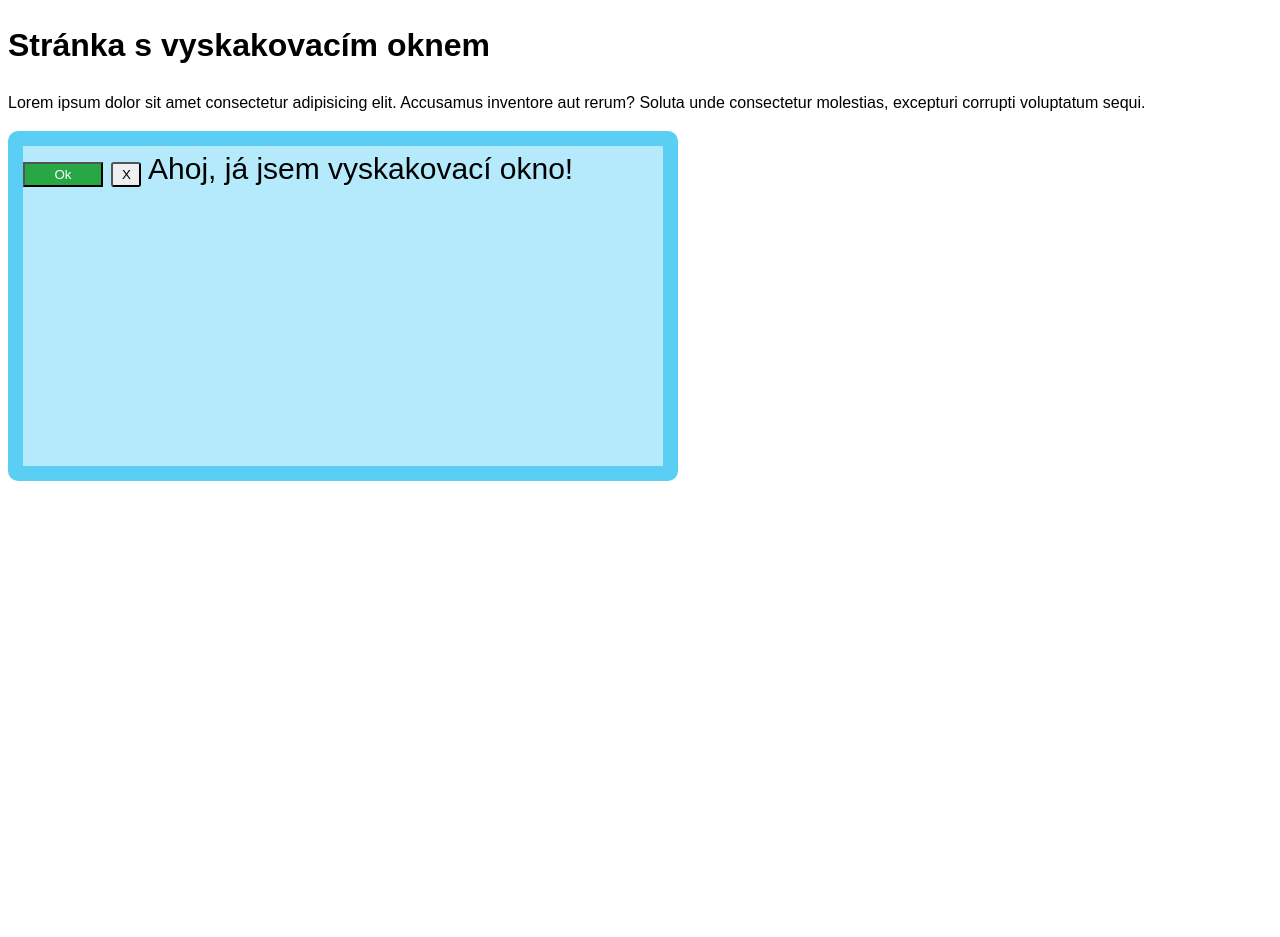
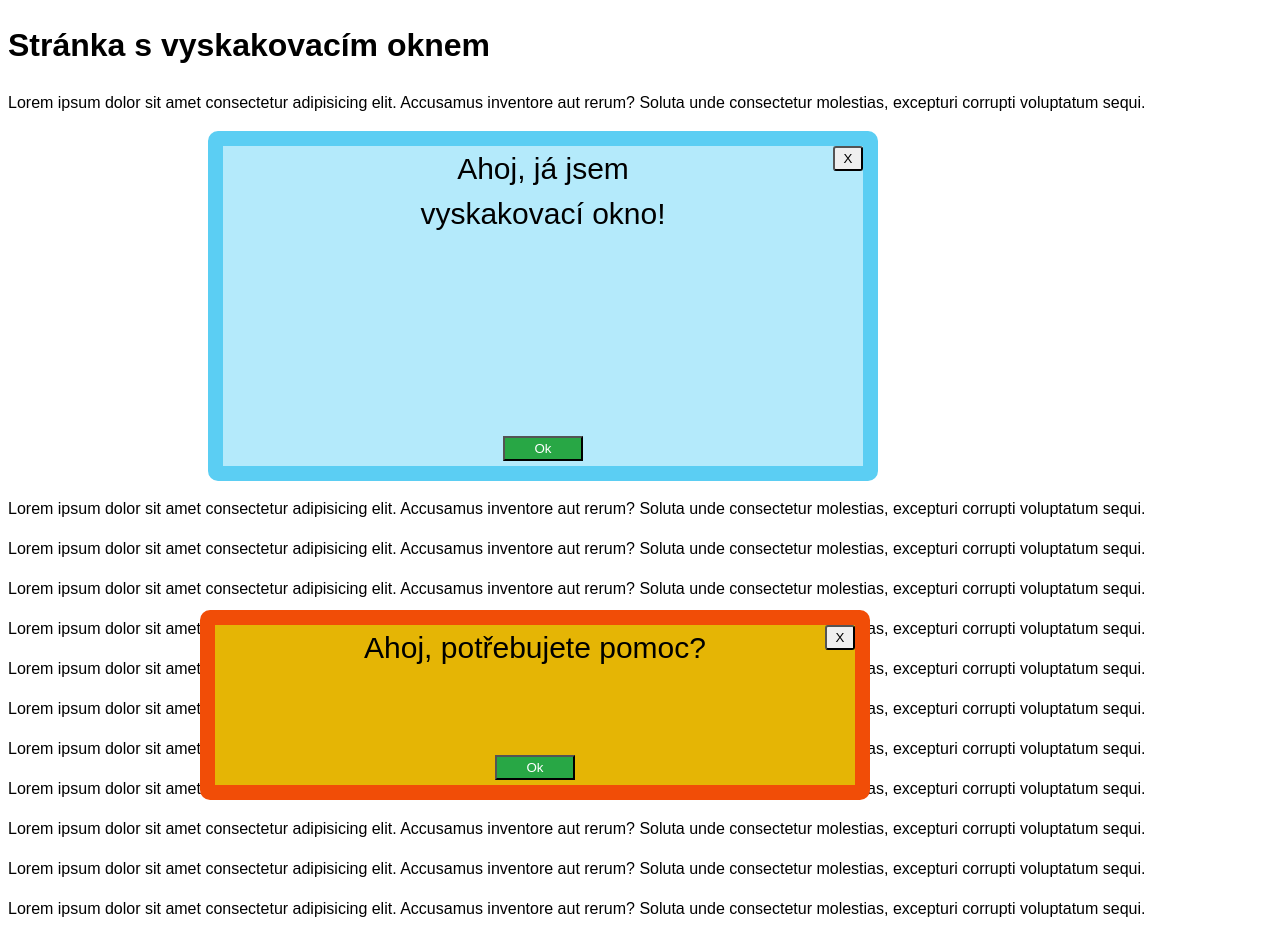
Before and after one commit to LiudmylaLiaposhchenko/vyskakovaci-okno, a plain HTML site: page index.html in a window 1280 px wide. Before the commit the page ends 800 px from the top, so only its background shows below. Drawn offline with Linux system fonts and the light colour scheme.

Commit message:
Vyskakovaci okno

```diff
--- a/index.html
+++ b/index.html
@@ -41,7 +41,70 @@
     <div class="modal">
       <button class="ok">Ok</button>
       <button class="exit">X</button>
-      Ahoj, já jsem vyskakovací okno!
+      Ahoj, já jsem <br />
+      vyskakovací okno!
     </div>
+    <p>
+      Lorem ipsum dolor sit amet consectetur adipisicing elit. Accusamus
+      inventore aut rerum? Soluta unde consectetur molestias, excepturi corrupti
+      voluptatum sequi.
+    </p>
+    <p>
+      Lorem ipsum dolor sit amet consectetur adipisicing elit. Accusamus
+      inventore aut rerum? Soluta unde consectetur molestias, excepturi corrupti
+      voluptatum sequi.
+    </p>
+    <p>
+      Lorem ipsum dolor sit amet consectetur adipisicing elit. Accusamus
+      inventore aut rerum? Soluta unde consectetur molestias, excepturi corrupti
+      voluptatum sequi.
+    </p>
+    <p>
+      Lorem ipsum dolor sit amet consectetur adipisicing elit. Accusamus
+      inventore aut rerum? Soluta unde consectetur molestias, excepturi corrupti
+      voluptatum sequi.
+    </p>
+    <p>
+      Lorem ipsum dolor sit amet consectetur adipisicing elit. Accusamus
+      inventore aut rerum? Soluta unde consectetur molestias, excepturi corrupti
+      voluptatum sequi.
+    </p>
+
+    <div class="pomoc">
+      <button class="ok">Ok</button>
+      <button class="exit">X</button>
+      Ahoj, potřebujete pomoc?
+    </div>
+
+    <p>
+      Lorem ipsum dolor sit amet consectetur adipisicing elit. Accusamus
+      inventore aut rerum? Soluta unde consectetur molestias, excepturi corrupti
+      voluptatum sequi.
+    </p>
+    <p>
+      Lorem ipsum dolor sit amet consectetur adipisicing elit. Accusamus
+      inventore aut rerum? Soluta unde consectetur molestias, excepturi corrupti
+      voluptatum sequi.
+    </p>
+    <p>
+      Lorem ipsum dolor sit amet consectetur adipisicing elit. Accusamus
+      inventore aut rerum? Soluta unde consectetur molestias, excepturi corrupti
+      voluptatum sequi.
+    </p>
+    <p>
+      Lorem ipsum dolor sit amet consectetur adipisicing elit. Accusamus
+      inventore aut rerum? Soluta unde consectetur molestias, excepturi corrupti
+      voluptatum sequi.
+    </p>
+    <p>
+      Lorem ipsum dolor sit amet consectetur adipisicing elit. Accusamus
+      inventore aut rerum? Soluta unde consectetur molestias, excepturi corrupti
+      voluptatum sequi.
+    </p>
+    <p>
+      Lorem ipsum dolor sit amet consectetur adipisicing elit. Accusamus
+      inventore aut rerum? Soluta unde consectetur molestias, excepturi corrupti
+      voluptatum sequi.
+    </p>
   </body>
 </html>
--- a/style.css
+++ b/style.css
@@ -9,6 +9,23 @@ body {
   background-color: #b4eafb;
   border-radius: 10px;
   font-size: 30px;
+  position: relative;
+  left: 200px;
+  text-align: center;
+}
+
+.pomoc {
+  width: 50vw;
+  height: 20vh;
+  border: 15px solid #f14d07;
+  background-color: #e5b505;
+  border-radius: 10px;
+  font-size: 30px;
+  position: relative;
+  left: 200px;
+  text-align: center;
+  position: fixed;
+  bottom: 0;
 }
 
 button {
@@ -20,11 +37,19 @@ button {
   color: black;
   width: 30px;
   border-radius: 3px;
+  position: absolute;
+  top: 0;
+  right: 0;
 }
 
 .ok {
   background-color: #28a745;
   color: white;
+  position: absolute;
+  bottom: 5px;
+  left: calc(50% - 40px);
+
+
 }
 
 /* sem přijdou tvoje styly */
```
